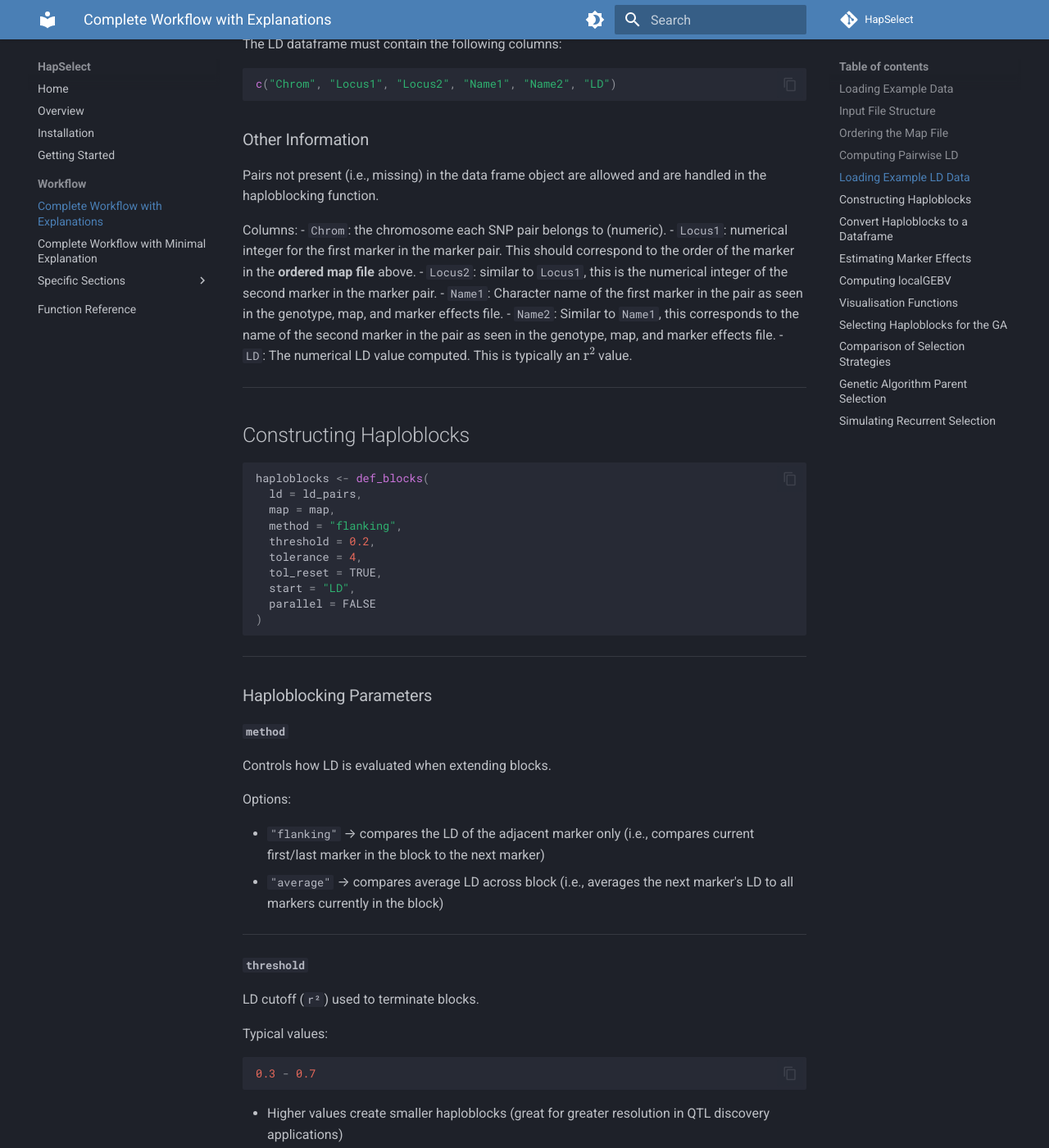
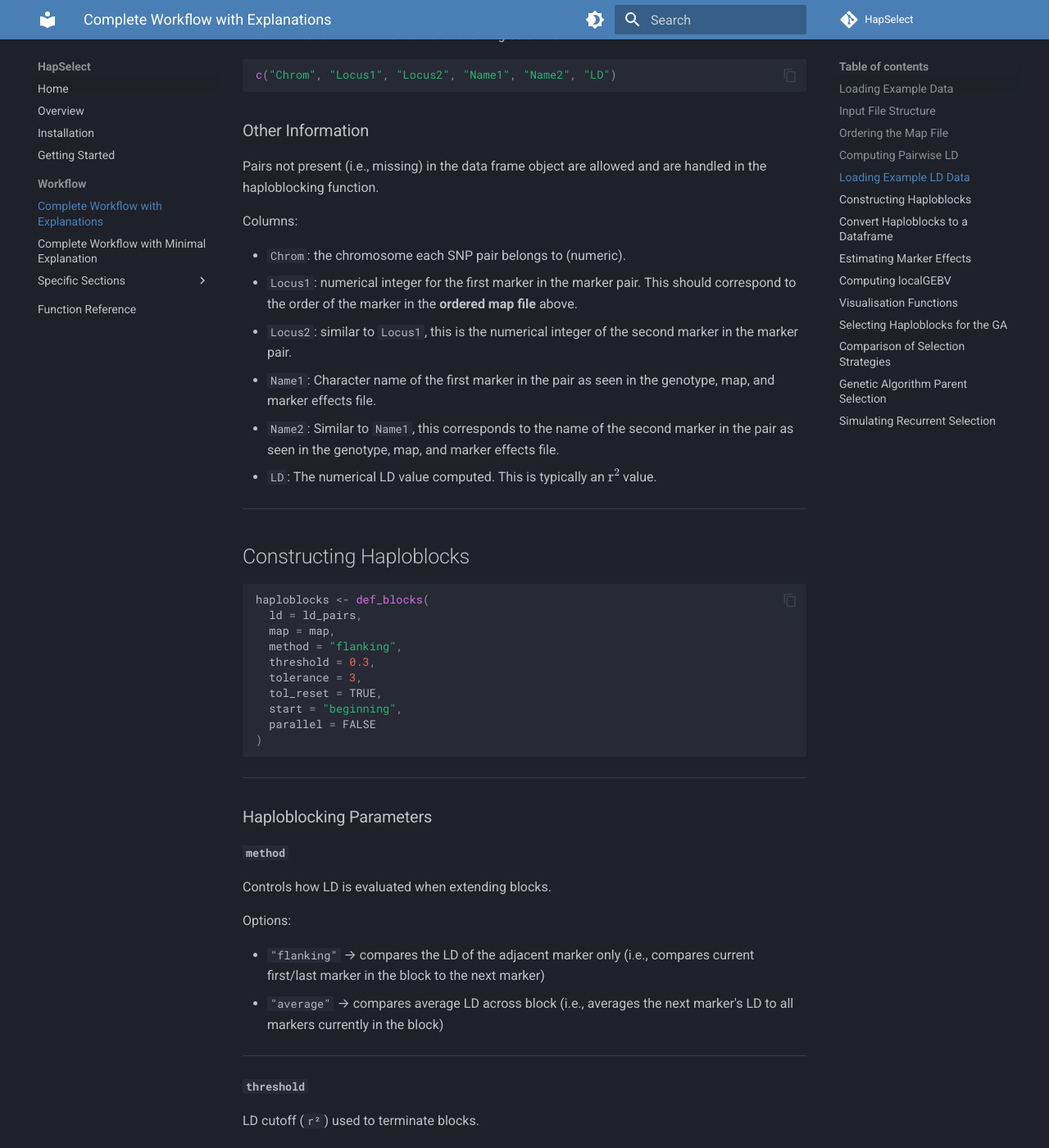
Before and after one commit to wrshf7/HapSelect-Docs, an MkDocs documentation site: the page built from docs/workflow/example_workflow.md, in a window 1280 px wide and 1400 px high, scrolled down 4032 px. Shown: the whole window at 82% size. Built offline with MkDocs 1.6.1 and Material for MkDocs 9.7.7, drawn with Linux system fonts in a browser that asks for light colours; comment, search, counter and statistics services are not loaded.

Commit message:
Update example_workflow.md

````diff
--- a/docs/workflow/example_workflow.md
+++ b/docs/workflow/example_workflow.md
@@ -151,7 +151,7 @@ ld_pairs <- plink_pairwise_ld_geno(geno = geno, ld_window = 999999,
 ---
 
 !!! tip
-  Another function, `plink_pairwise_ld()`, can also be used if the .bed, .bim, and .fam files are already created. The `prefix =` arguemnt can be utilized to provide the prefix to each of the files (e.g., files must be: prefix.bed, prefix.bim, prefix.fam).
+    Another function, `plink_pairwise_ld()`, can also be used if the .bed, .bim, and .fam files are already created. The `prefix =` arguemnt can be utilized to provide the prefix to each of the files (e.g., files must be: prefix.bed, prefix.bim, prefix.fam).
 
 ## Loading Example LD Data
 
@@ -169,6 +169,7 @@ c("Chrom", "Locus1", "Locus2", "Name1", "Name2", "LD")
 Pairs not present (i.e., missing) in the data frame object are allowed and are handled in the haploblocking function.
 
 Columns:
+
 - `Chrom`: the chromosome each SNP pair belongs to (numeric).
 - `Locus1`: numerical integer for the first marker in the marker pair. This should correspond to the order of the marker in the **ordered map file** above.
 - `Locus2`: similar to `Locus1`, this is the numerical integer of the second marker in the marker pair.
@@ -186,10 +187,10 @@ haploblocks <- def_blocks(
   ld = ld_pairs,
   map = map,
   method = "flanking",
-  threshold = 0.2,
-  tolerance = 4,
+  threshold = 0.3,
+  tolerance = 3,
   tol_reset = TRUE,
-  start = "LD",
+  start = "beginning",
   parallel = FALSE
 )
 ```
````
